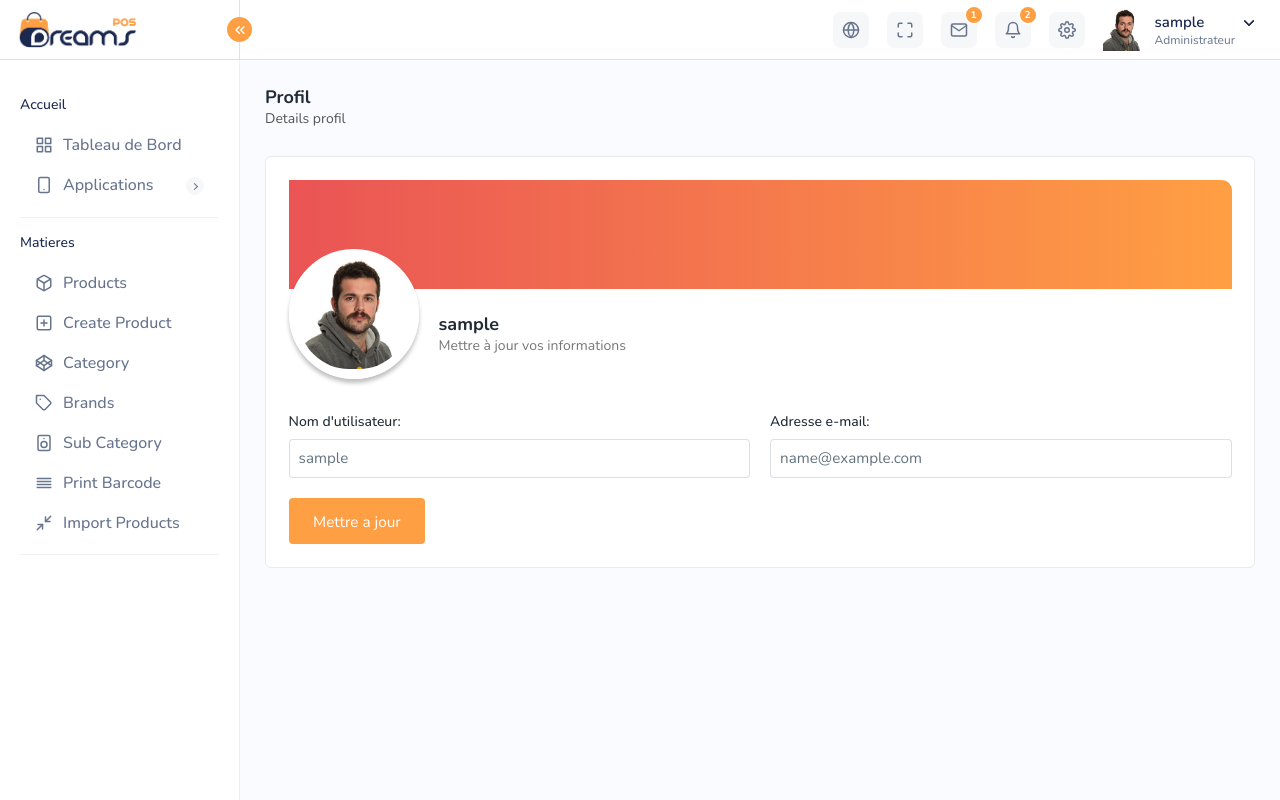
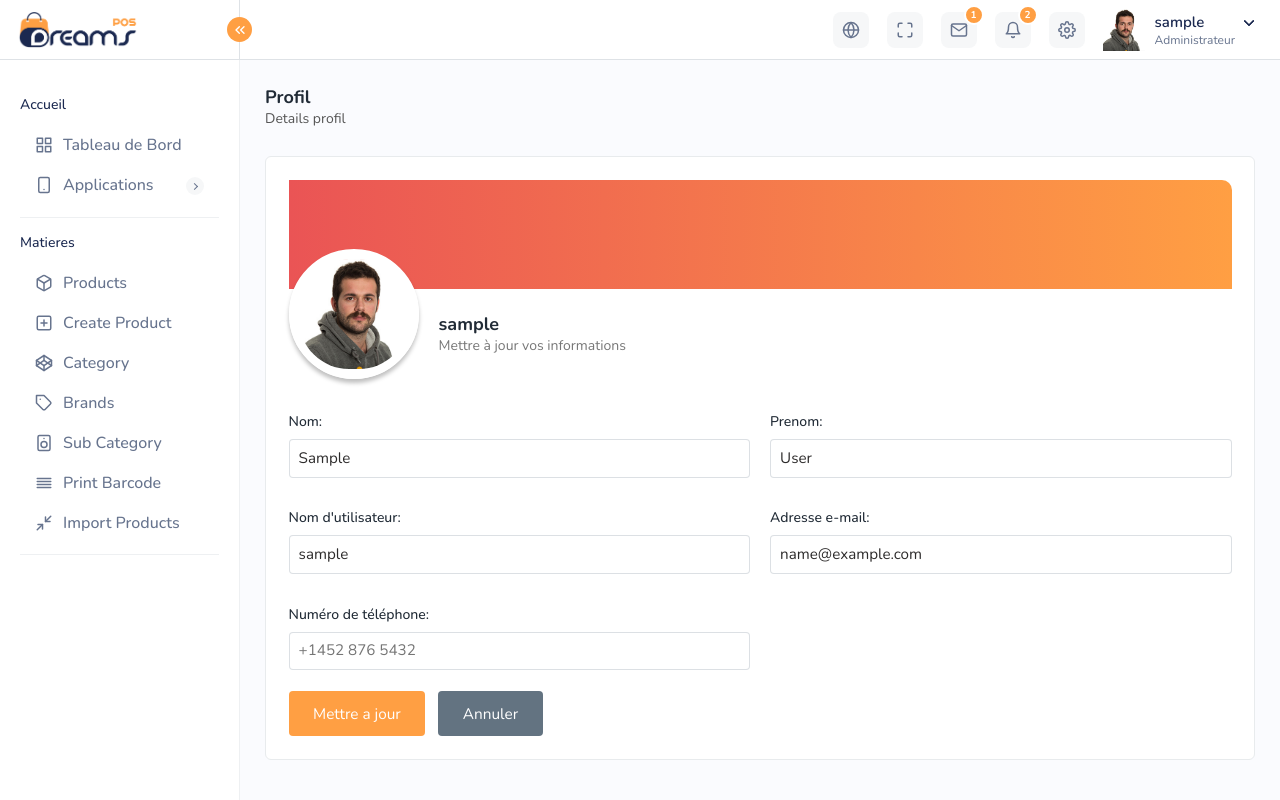
Before and after one commit to ouambo-takouam/school-project, a Django app: page /profile/ in a window 1280 px wide. Run offline with Django 5.2, Linux system fonts and the light colour scheme; the visitor is signed in with stand-in values (Sample User, id 1).

Commit message:
profile page updated

```diff
--- a/school/static/school/css/styles.css
+++ b/school/static/school/css/styles.css
@@ -419,7 +419,7 @@
   font-size: 0.95rem;
   margin-bottom: 0.7em;
   border-radius: 0.25rem;
-  color: #637381;
+  color: #2d2b2b;
   transition: border 0.15s ease-in-out, box-shadow 0.15s ease-in-out;
 }
 
@@ -430,6 +430,11 @@
 
 .form-group input:focus {
   outline: none;
+}
+
+.btn-group {
+  display: flex;
+  gap: 0.8rem;
 }
 
 /***----- PROFILE PAGE ----***/
--- a/static/css/styles.css
+++ b/static/css/styles.css
@@ -118,7 +118,8 @@ button {
   cursor: pointer;
 }
 
-.submit-btn {
+.submit-btn,
+.cancel-btn {
   cursor: pointer;
   display: flex;
   align-items: center;
@@ -130,15 +131,26 @@ button {
   font-weight: 400;
   margin-top: 10px;
   border: none;
-  background: #ff9f43;
   color: white;
   transition: background 0.15s ease-in-out;
+}
+
+.submit-btn {
+  background: #ff9f43;
 }
 
 .submit-btn:hover {
   background: #fe820e;
 }
 
+.cancel-btn {
+  background: #637381;
+}
+
+.cancel-btn:hover {
+  background: #424b52;
+}
+
 .material-symbols-outlined {
   font-size: 1.1rem;
 }
--- a/users/forms.py
+++ b/users/forms.py
@@ -52,8 +52,22 @@ class UserProfileForm(forms.ModelForm):
 class UserUpdateForm(forms.ModelForm):
     class Meta:
         model = CustomUser
-        fields = ['username', 'email']
+        fields = ['first_name', 'last_name', 'username', 'email', 'phone']
         labels = {
+            'first_name': 'Nom',
+            'last_name': 'Prenom',
             'username': 'Nom d\'utilisateur',
-            'email': 'Adresse e-mail'
+            'email': 'Adresse e-mail',
+            'phone': 'Numéro de téléphone'
         }
+
+    def __init__(self, *args, **kwargs):
+        super().__init__(*args, **kwargs)
+
+        self.fields['email'].widget = forms.TextInput(attrs={
+            'placeholder': 'william@example.com'
+        })
+
+        self.fields['phone'].widget = forms.TextInput(attrs={
+            'placeholder': '+1452 876 5432'
+        })
--- a/users/templates/users/profile.html
+++ b/users/templates/users/profile.html
@@ -32,7 +32,10 @@
                 <div class="form-group">
                     {{u_form}}
                 </div>
-                <button type="submit" class="submit-btn">Mettre a jour</button>
+                <div class="btn-group">
+                    <button type="submit" class="submit-btn">Mettre a jour</button>
+                    <a href="{% url 'school:dashboard' %}" class="cancel-btn">Annuler</a>
+                </div>
             </form>
         </div>
     </div>
```
